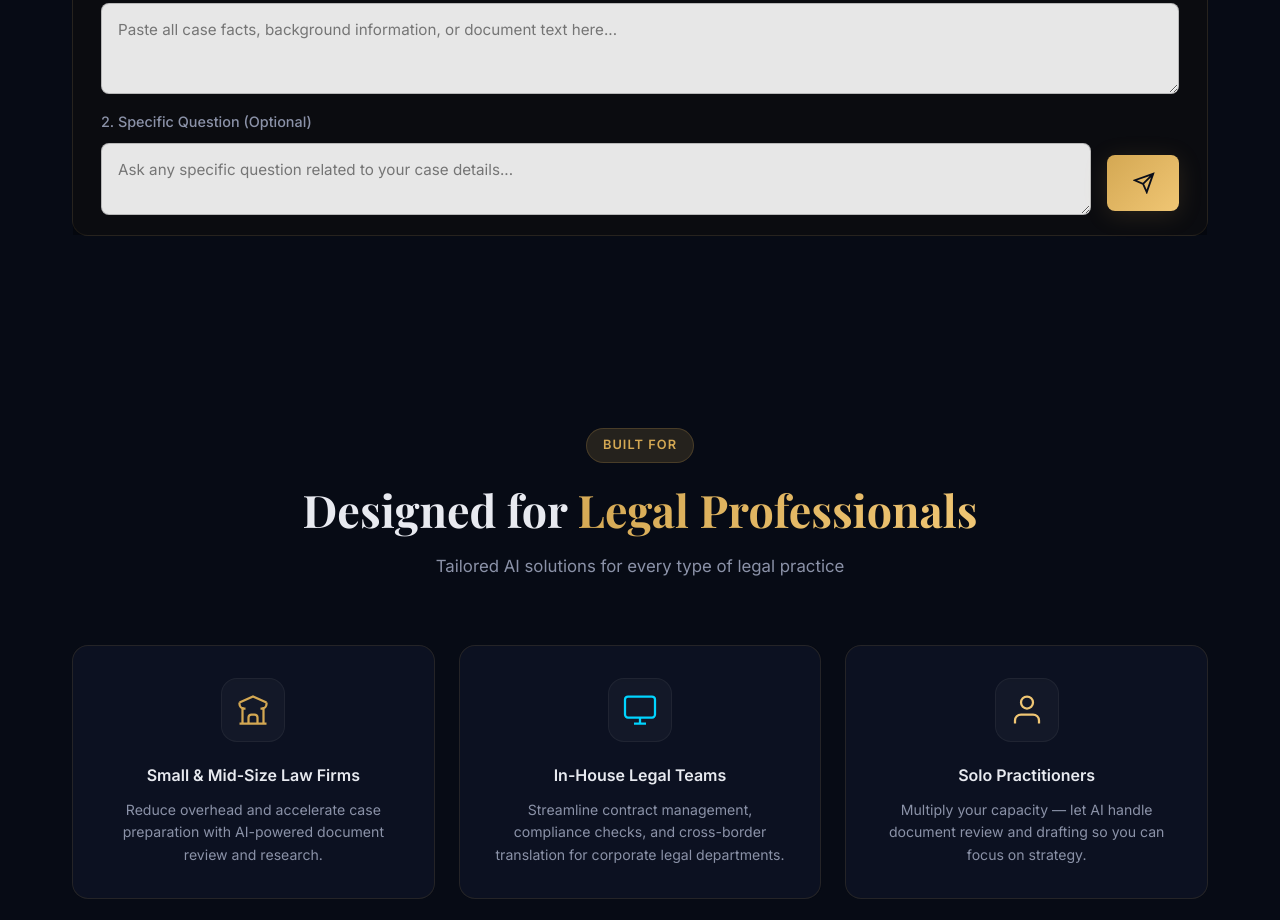
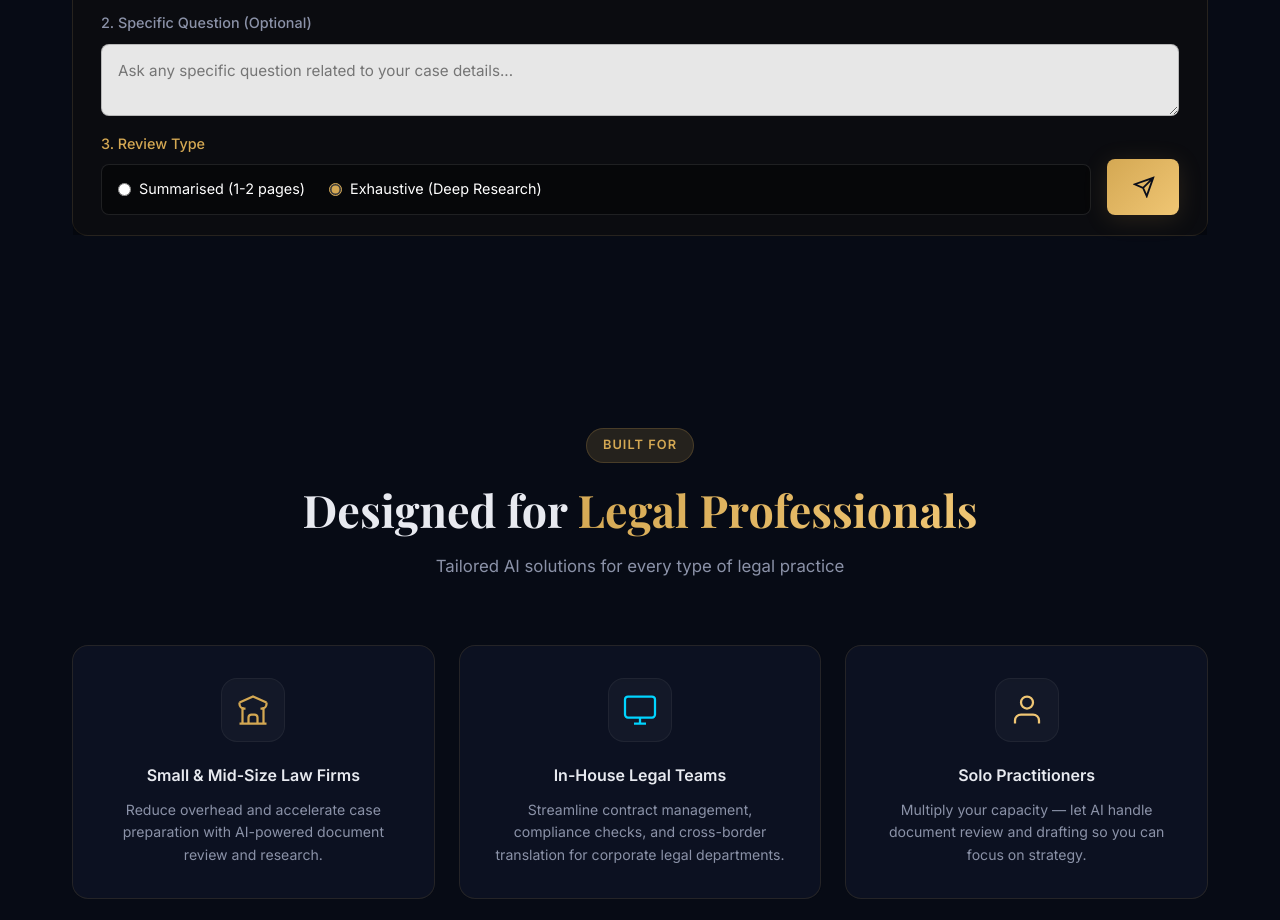
Before and after one commit to N7-py/jurisai-pro, a website: page public/index.html in a window 1280 px wide. Shown: the part 2209-3129 px from the top of the page. Drawn offline with nearby package versions, Linux system fonts and the light colour scheme.

Commit message:
feat: implemented exhaustive vs summarised report dynamic user UI toggling and AI token uncapping

```diff
--- a/public/index.html
+++ b/public/index.html
@@ -244,8 +244,30 @@
                                 style="width: 100%; box-sizing: border-box; background: rgba(255, 255, 255, 0.9); border: 1px solid rgba(0, 0, 0, 0.2); border-radius: 8px; color: #1a1a1a; padding: 1rem; resize: vertical; font-family: inherit; font-size: 0.95rem; transition: border-color 0.2s;"
                                 placeholder="Ask any specific question related to your case details..."></textarea>
                         </div>
+                    </div>
+
+                    <div style="display: flex; align-items: center; justify-content: space-between; gap: 1rem;">
+                        <div style="display: flex; flex-direction: column; gap: 0.5rem; flex: 1;">
+                            <label style="font-size: 0.9rem; font-weight: 500; color: #d4a853;">3. Review Type</label>
+                            <div
+                                style="display: flex; gap: 1.5rem; background: rgba(0,0,0,0.4); padding: 0.75rem 1rem; border-radius: 8px; border: 1px solid rgba(255,255,255,0.1);">
+                                <label
+                                    style="color: #fff; font-size: 0.9rem; display: flex; align-items: center; gap: 0.5rem; cursor: pointer;">
+                                    <input type="radio" name="reviewType" value="summarised"
+                                        style="accent-color: #d4a853;">
+                                    Summarised (1-2 pages)
+                                </label>
+                                <label
+                                    style="color: #fff; font-size: 0.9rem; display: flex; align-items: center; gap: 0.5rem; cursor: pointer;">
+                                    <input type="radio" name="reviewType" value="exhaustive" checked
+                                        style="accent-color: #d4a853;">
+                                    Exhaustive (Deep Research)
+                                </label>
+                            </div>
+                        </div>
+
                         <button id="chatSendBtn" class="btn btn-primary"
-                            style="display: flex; align-items: center; justify-content: center; padding: 0 1.5rem; height: 56px; border-radius: 8px; margin-bottom: 4px;">
+                            style="display: flex; align-items: center; justify-content: center; padding: 0 1.5rem; height: 56px; border-radius: 8px; margin-top: auto;">
                             <svg width="22" height="22" viewBox="0 0 24 24" fill="none" stroke="currentColor"
                                 stroke-width="2" style="margin-left: 2px;">
                                 <path d="M22 2L11 13M22 2l-7 20-4-9-9-4 20-7z"></path>
```
